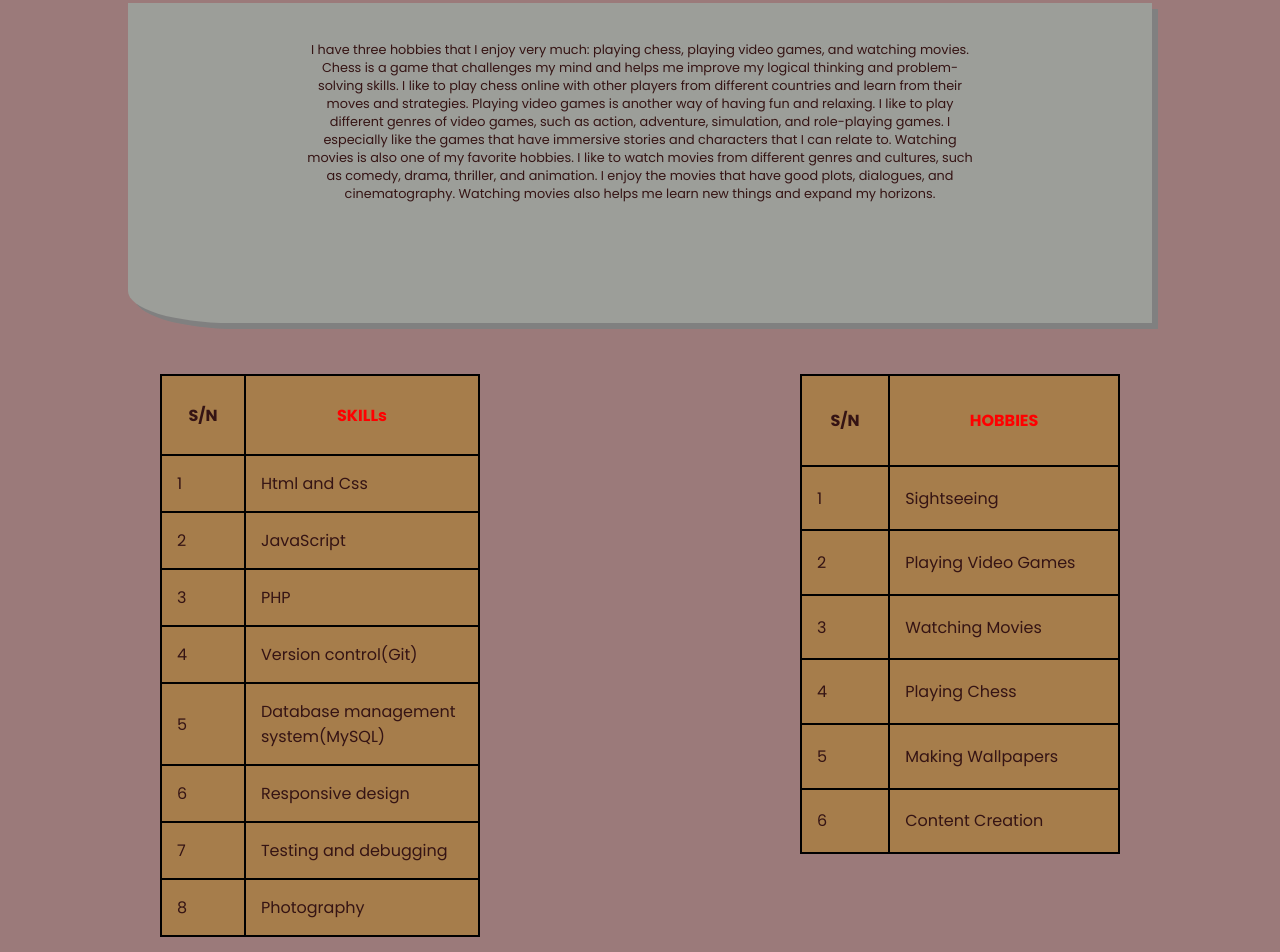
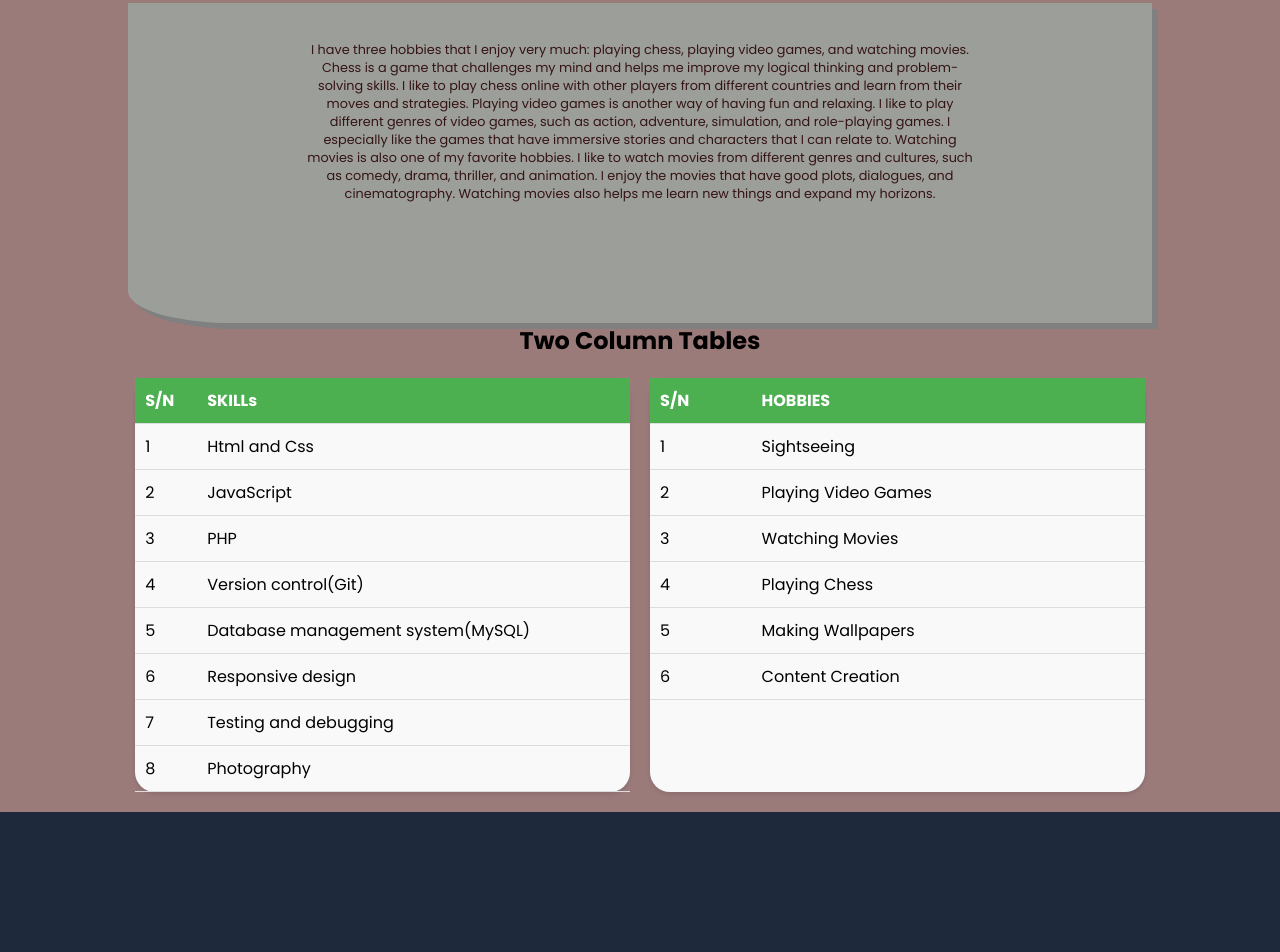
Before and after one commit to Damien-Blake/portfolio-site, a plain HTML site: page index.html in a window 1280 px wide. Shown: the part 1317-2269 px from the top of the page. Drawn offline with Linux system fonts and the light colour scheme; a script that the page names is missing; files whose address does not match are found by name.

Commit message:
update 1

```diff
--- /dev/null
+++ b/IMG/main.js
@@ -0,0 +1,14 @@
+document.addEventListener('DOMContentLoaded', function() {
+    const observer = new IntersectionObserver((entries) => {
+        entries.forEach(entry => {
+            if (entry.isIntersecting) {
+                entry.target.classList.add('visible');
+            }
+        });
+    }, {
+        threshold: 0.1 // Trigger when 10% of the element is visible
+    });
+
+    const slideInElements = document.querySelectorAll('.slideInUp');
+    slideInElements.forEach(el => observer.observe(el));
+});
--- a/index.html
+++ b/index.html
@@ -54,9 +54,10 @@
     <section class="section1">
         <article>
             <h1 id="about">I'm John, Favour</h1>
-            <p>As a skilled web programmer, I excel in HTML, CSS, JavaScript, PHP, and frameworks to create dynamic, responsive websites. With strong analytical skills, I debug, optimize code, and understand client needs. Proficient in databases, servers, and SEO, I stay updated on trends, eager to learn and collaborate with developers and designers.</p><br><br>
+            <p class="slideInUp">As a skilled web programmer, I excel in HTML, CSS, JavaScript, PHP, and frameworks to create dynamic, responsive websites. With strong analytical skills, I debug, optimize code, and understand client needs. Proficient in databases, servers, and SEO, I stay updated on trends, eager to learn and collaborate with developers and designers.</p><br><br>
             <p>
-                I am a passionate photographer with a talent for capturing the world’s beauty and diversity. With a keen eye for composition, color, and light, I expertly use various camera settings and lenses to achieve stunning results. Skilled in portrait, landscape, wildlife, and street photography, I adapt to different environments effortlessly. My portfolio reflects my creativity and style, and I constantly seek opportunities to learn and enhance my photography skills. </p>
+                I am a passionate photographer with a talent for capturing the world’s beauty and diversity. With a keen eye for composition, color, and light, I expertly use various camera settings and lenses to achieve stunning results. Skilled in portrait, landscape, wildlife, and street photography, I adapt to different environments effortlessly. My portfolio reflects my creativity and style, and I constantly seek opportunities to learn and enhance my photography skills.
+            </p>
         </article>
         <aside>
             <img src="/IMG/DSC06794.jpg" alt="Damien" width="350vw" class="hover">
@@ -64,7 +65,85 @@
     </section>
     <p class="p">I have three hobbies that I enjoy very much: playing chess, playing video games, and watching movies. Chess is a game that challenges my mind and helps me improve my logical thinking and problem-solving skills. I like to play chess online with other players from different countries and learn from their moves and strategies. Playing video games is another way of having fun and relaxing. I like to play different genres of video games, such as action, adventure, simulation, and role-playing games. I especially like the games that have immersive stories and characters that I can relate to. Watching movies is also one of my favorite hobbies. I like to watch movies from different genres and cultures, such as comedy, drama, thriller, and animation. I enjoy the movies that have good plots, dialogues, and cinematography. Watching movies also helps me learn new things and expand my horizons.</p>
 
+
     <section class="section2">
+        <h2>Two Column Tables</h2>
+        <div class="flex-container">
+            <div class="table-container">
+                <table>
+                    <thead>
+                        <th>S/N</th>
+                        <th>SKILLs</th>
+                    </thead>
+                    <tr>
+                        <td>1</td>
+                        <td>Html and Css</td>
+                    </tr>
+                    <tr>
+                        <td>2</td>
+                        <td>JavaScript</td>
+                    </tr>
+                    <tr>
+                        <td>3</td>
+                        <td>PHP</td>
+                    </tr>
+                    <tr>
+                        <td>4</td>
+                        <td>Version control(Git)</td>
+                    </tr>
+                    <tr>
+                        <td>5</td>
+                        <td>Database management system(MySQL)</td>
+                    </tr>
+                    <tr>
+                        <td>6</td>
+                        <td>Responsive design</td>
+                    </tr>
+                    <tr>
+                        <td>7</td>
+                        <td>Testing and debugging</td>
+                    </tr>
+                    <tr>
+                        <td>8</td>
+                        <td>Photography</td>
+                    </tr>
+                </table>
+            </div>
+            <div class="table-container">
+                <table>
+                    <thead>
+                        <th>S/N</th>
+                        <th>HOBBIES</th>
+                    </thead>
+                    <tr>
+                        <td>1</td>
+                        <td>Sightseeing</td>
+                    </tr>
+                    <tr>
+                        <td>2</td>
+                        <td>Playing Video Games</td>
+                    </tr>
+                    <tr>
+                        <td>3</td>
+                        <td>Watching Movies</td>
+                    </tr>
+                    <tr>
+                        <td>4</td>
+                        <td>Playing Chess</td>
+                    </tr>
+                    <tr>
+                        <td>5</td>
+                        <td>Making Wallpapers</td>
+                    </tr>
+                    <tr>
+                        <td>6</td>
+                        <td>Content Creation</td>
+                    </tr>
+                </table>
+            </div>
+        </div>
+    </section>
+    <!-- <section class="section2">
         <table id="skill">
             <tr>
                 <th style="width:10vw">S/N</th>
@@ -133,7 +212,7 @@
                 <td>Content Creation</td>
             </tr>
         </table>
-    </section>
+    </section> -->
 
 
     <section class="section3">
@@ -223,10 +302,30 @@
             </div>
           </div>
     </section>
+    <section class="section4">
+
+    </section>
+    <!-- <section class="section5">
+        <div class="contact-form">
+            <h2>Contact Form</h2>
+            <form action="https://formspree.io/f/your-email@example.com" method="POST">
+                <input type="text" name="name" placeholder="Your Name" required>
+                <input type="email" name="email" placeholder="Your Email" required>
+                <textarea name="message" placeholder="Your Message" required></textarea>
+                <input type="submit" value="Submit">
+            </form>
+        </div>
+        <div class="social-media">
+            <h2>Social Media</h2>
+            <a href="#"><img src="facebook.png" alt="Facebook"></a>
+            <a href="#"><img src="twitter.png" alt="Twitter"></a>
+            <a href="#"><img src="instagram.png" alt="Instagram"></a>
+        </div>
+    </section> -->
 
 
     <footer id="contact">
-        <p> John, Favour Otoabasi &#174;. Damien Blake</p>
+        <p class="slideInUp"> John, Favour Otoabasi &#174;. Damien Blake</p>
     </footer>
 
 </body>
--- a/main.css
+++ b/main.css
@@ -98,25 +98,9 @@ nav{
 }
 .header-article aside:hover{
     background: linear-gradient(to left, rgba(255, 255, 255, 0.149), transparent);
-
-    /* background-color: rgba(47, 5, 5 , 0.8); */
     border-radius: 20px;
     padding: 1vw;
 }
-/* .header-article aside button:last-child{
-    text-decoration: none;
-
-    width: 9vw;
-    height: 5.4vh;
-    border-radius: 10px;
-    background-color: rgb(47, 5, 5);
-    margin-right: 2vw;
-}
-.header-article a:last-child{
-    text-decoration: none;
-    color: whitesmoke;
-    font-size: 1vw;
-} */
 .section1{
     height: 80vh;
     display: flex;
@@ -176,7 +160,50 @@ nav{
     box-shadow: 6px 6px gray;
     color: rgb(53, 20, 20);
 }
-.section2{
+
+.flex-container {
+    display: flex;
+    justify-content: space-between;
+    margin: 20px;
+    padding: 0 9%;
+}
+
+.table-container {
+    width: 49%;
+    background-color: #f9f9f9;
+    border-radius: 20px;
+    box-shadow: 0 2px 5px rgba(0, 0, 0, 0.1);
+}
+table {
+    width: 100%;
+    border-collapse: collapse;
+}
+
+th, td {
+    padding: 10px;
+    text-align: left;
+    border-bottom: 1px solid #ddd;
+}
+
+tr:hover {
+    background-color: #f5f5f5;
+}
+
+th {
+    /* background: linear-gradient(to left, rgba(76, 175, 80 0.149,), transparent); */
+    background-color: rgb(76, 175, 80);
+    color: white;
+}
+h2 {
+    text-align: center;
+    margin-bottom: 20px;
+}
+
+section2{
+    padding: 40px;
+    background-color: #f2f2f2;
+}
+/* .section2{
     display: flex;
     justify-content: space-evenly;
     height: 80vh;
@@ -199,7 +226,7 @@ tr{
 }
 tr:hover{
     background-color: #b6b7b5;
-}
+} */
 
 footer{
     height: 30vh;
@@ -207,6 +234,55 @@ footer{
     background-color: rgb(47, 5, 5);
     padding-top: 6%;
     text-align: center;
-    border-top-left-radius: 8%;
-    border-top-right-radius: 8%;
 }
+/* .slideInUp {
+    opacity: 0;
+    transform: translateY(50px);
+    transition: opacity 0.6s ease-out, transform 0.6s ease-out;
+}
+
+.slideInUp.visible {
+    opacity: 1;
+    transform: translateY(0);
+} */
+
+/* @keyframes slideInUp {
+    from {
+      transform: translate3d(-50%, 0, 0);
+      visibility: visible;
+    }
+
+    to {
+      transform: translate3d(0, 0, 0);
+    }
+}
+
+.slideInUp:hover {
+    animation: slideInUp 0.8s linear;
+} */
+
+.section1:hover .slideInUp{
+    opacity: 1;
+    transform: translateY(0);
+}
+
+@keyframes slideInUp {
+    from {
+      transform: translate3d(-50%, 0, 0);
+      visibility: visible;
+    }
+
+    to {
+      transform: translate3d(0, 0, 0);
+    }
+}
+
+.slideInUp {
+    opacity: 0;
+    transform: translateY(50px);
+    transition: opacity 0.6s ease-out, transform 0.6s ease-out;
+}
+#contact:hover .slideInUp{
+    opacity: 1;
+    transform: translateY(0);
+}
```
